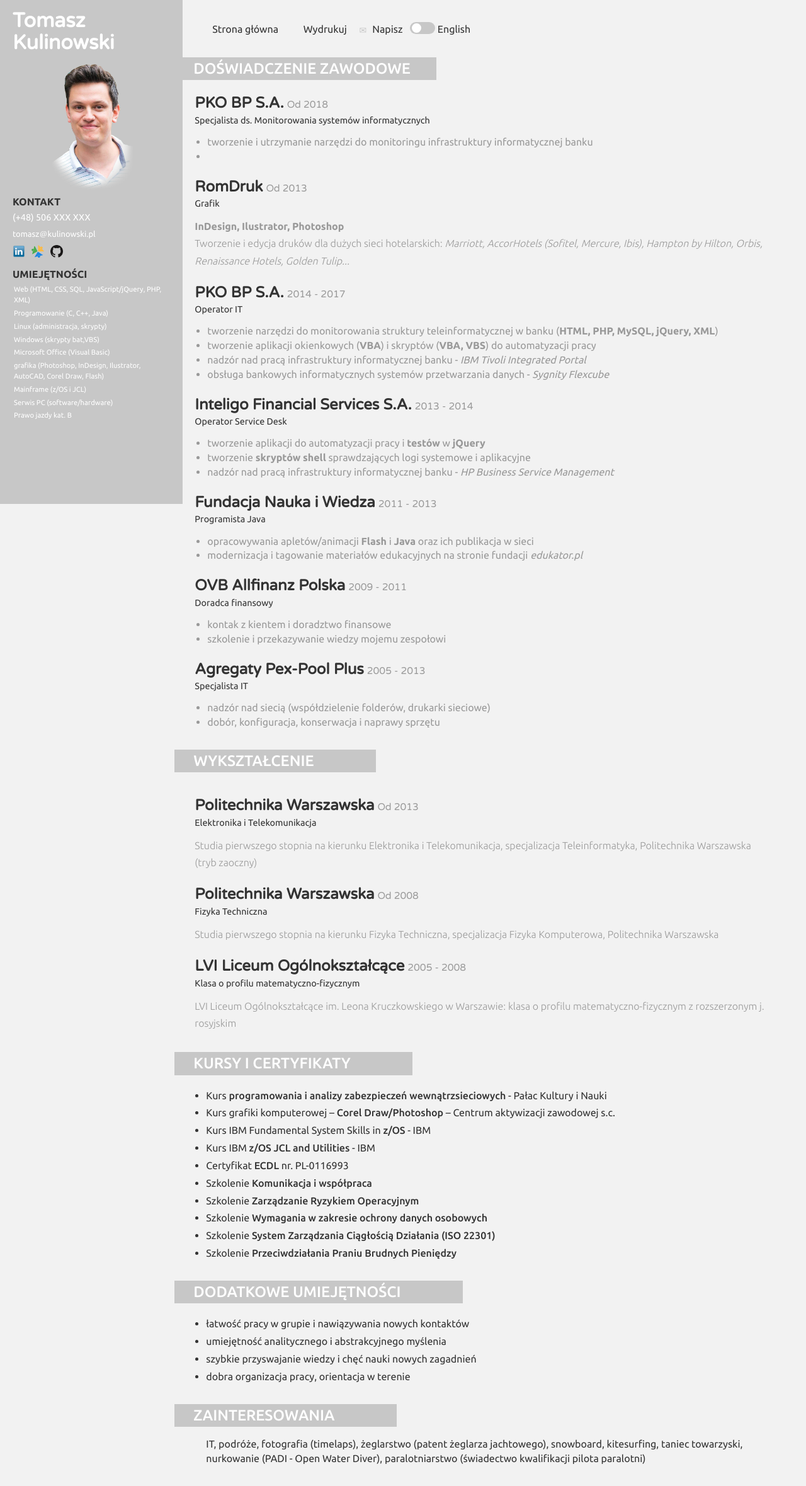
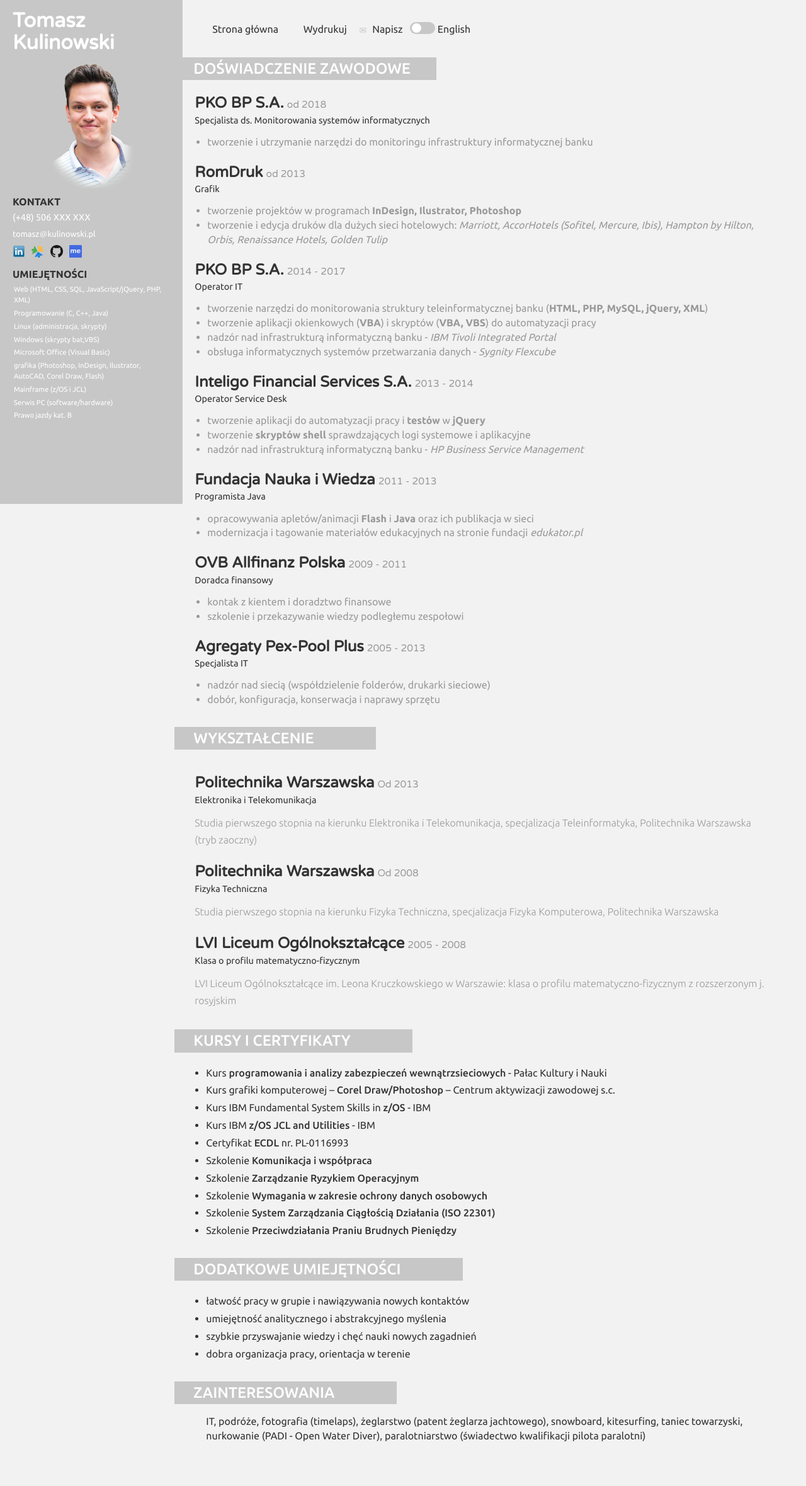
Before and after one commit to diabollo1/cv, a PHP site: page / in a window 1280 px wide. Shown: the whole page at 63% size. After the commit the page ends 2288 px from the top, so only its background shows below. Run offline with PHP 8.4, Linux system fonts and the light colour scheme; some web fonts are replaced.

Commit message:
2018_03_27 poprawa tłumaczenia, dodanie about.me

```diff
--- a/header.php
+++ b/header.php
@@ -21,6 +21,11 @@
 			<div class="soc">
 				<a href="https://github.com/diabollo1" target="_blank">
 					<img class="logo_soc" src="images/logo_github.png" alt="logo_github"/>
+				</a>
+			</div>
+			<div class="soc">
+				<a href="https://about.me/kulinowski" target="_blank">
+					<img class="logo_soc" src="images/logo_about.me.png" alt="logo_github"/>
 				</a>
 			</div>
 
--- a/index.php
+++ b/index.php
@@ -23,15 +23,14 @@
 	<!------------------->
 			<h3 class="clr2"><pl>DOŚWIADCZENIE ZAWODOWE</pl><an>EXPERIENCE</an></h3>
 			<div class="company_details">
-				<h4>PKO BP S.A.<span>Od 2018</span></h4>
+				<h4>PKO BP S.A.<span><pl>od 2018</pl><an>from 2018</an></span></h4>
 				<h6><pl>Specjalista ds. Monitorowania systemów informatycznych</pl>
-				<an>Specialist. Monitoring of information systems</an></h6>
+				<an>Monitoring of Information Systems Specialist</an></h6>
 				<!--<p>blablabla</p>-->
 					<div class="ul_margines">
 						<ul>
 							<li><pl>tworzenie i utrzymanie narzędzi do monitoringu infrastruktury informatycznej banku</pl>
-								<an>creating and maintaining a tool for monitoring the bank's IT infrastructure</an></li>
-							<li></li>
+								<an>creating and maintaining tools for monitoring the bank IT infrastructure</an></li>
 
 						</ul>
 					</div>
@@ -39,15 +38,16 @@
 			</div>
 	<!------------------->
 			<div class="company_details">
-				<h4>RomDruk<span>Od 2013</span></h4>
-				<h6><pl>Grafik</pl><an>Schedule</an></h6>
+				<h4>RomDruk<span><pl>od 2013</pl><an>from 2013</an></span></h4>
+				<h6><pl>Grafik</pl><an>Graphic Designer</an></h6>
 				<!--<p>blablabla</p>-->
-				<p>
-					<b>InDesign, Ilustrator, Photoshop</b>
-					<br>
-					<pl>Tworzenie i edycja druków dla dużych sieci hotelarskich: <i>Marriott, AccorHotels (Sofitel, Mercure, Ibis), Hampton by Hilton, Orbis, Renaissance Hotels, Golden Tulip...</i></pl>
-						<an>Creation and editing of prints for large hotel chains: <i>Marriott, AccorHotels (Sofitel, Mercure, Ibis), Hampton by Hilton, Orbis, Renaissance Hotels, Golden Tulip ...</i></an>
-				</p>
+				<div class="ul_margines">
+					<ul>
+						<li><pl>tworzenie projektów w programach <b>InDesign, Ilustrator, Photoshop</b></pl><an>creation of projects in <b>InDesign, Ilustrator, Photoshop</b></li>
+						<li><pl>tworzenie i edycja druków dla dużych sieci hotelowych: <i>Marriott, AccorHotels (Sofitel, Mercure, Ibis), Hampton by Hilton, Orbis, Renaissance Hotels, Golden Tulip</i></pl>
+						<an>creation and edition of prints and forms for large hotel chains: <i>Marriott, AccorHotels (Sofitel, Mercure, Ibis), Hampton by Hilton, Orbis, Renaissance Hotels, Golden Tulip</i></an></li>
+					</ul>
+				</div>
 				<!--
 					<div class="ul_margines">
 						<ul>
@@ -61,18 +61,18 @@
 	<!------------------->
 			<div class="company_details">
 				<h4>PKO BP S.A.<span>2014 - 2017</span></h4>
-				<h6><pl>Operator IT</pl><an>IT operator</an></h6>
+				<h6><pl>Operator IT</pl><an>IT Operator</an></h6>
 				<!--<p>blablabla</p>-->
 					<div class="ul_margines">
 						<ul>
-							<li><pl>tworzenie narzędzi do monitorowania struktury teleinformatycznej w banku (<b>HTML, PHP, MySQL, jQuery, XML</b>)</pl>
-								<an>creating tools for monitoring the teleinformation structure in the bank (<b>HTML, PHP, MySQL, jQuery, XML</b>)</an></li>
+							<li><pl>tworzenie narzędzi do monitorowania struktury teleinformatycznej banku (<b>HTML, PHP, MySQL, jQuery, XML</b>)</pl>
+								<an>creating tools for monitoring the bank teleinformation structure (<b>HTML, PHP, MySQL, jQuery, XML</b>)</an></li>
 							<li><pl>tworzenie aplikacji okienkowych (<b>VBA</b>) i skryptów (<b>VBA, VBS</b>) do automatyzacji pracy</pl>
-								<an>creating window applications (<b>VBA</b>) and scripts (<b>VBA, VBS</b>) for work automation</an></li>
-							<li><pl>nadzór nad pracą infrastruktury informatycznej banku - <i>IBM Tivoli Integrated Portal</i></pl>
-								<an>supervising the work of the bank's IT infrastructure - <i>IBM Tivoli Integrated Portal</i></an></li>
-							<li><pl>obsługa bankowych informatycznych systemów przetwarzania danych - <i>Sygnity Flexcube</i></pl>
-								<an>servicing of bank IT data processing systems - <i>Sygnity Flexcube</i></an></li>
+								<an>creating windows applications (<b>VBA</b>) and scripts (<b>VBA, VBS</b>) for work automation</an></li>
+							<li><pl>nadzór nad infrastrukturą informatyczną banku - <i>IBM Tivoli Integrated Portal</i></pl>
+								<an>supervising the bank IT infrastructure - <i>IBM Tivoli Integrated Portal</i></an></li>
+							<li><pl>obsługa informatycznych systemów przetwarzania danych - <i>Sygnity Flexcube</i></pl>
+								<an>servicing of IT data processing systems - <i>Sygnity Flexcube</i></an></li>
 						</ul>
 					</div>
 				<p class="cmpny1"></p>
@@ -80,16 +80,16 @@
 	<!------------------->
 			<div class="company_details">
 				<h4>Inteligo Financial Services S.A.<span>2013 - 2014</span></h4>
-				<h6><pl>Operator Service Desk</pl><an>Service Desk operator</an></h6>
+				<h6><pl>Operator Service Desk</pl><an>Service Desk Operator</an></h6>
 				<!--<p>blablabla</p>-->
 					<div class="ul_margines">
 						<ul>
 							<li><pl>tworzenie aplikacji do automatyzacji pracy i <b>testów</b> w <b>jQuery</b></pl>
 								<an>creating applications for work automation and <b>testing</b> in <b>jQuery</b></an></li>
 							<li><pl>tworzenie <b>skryptów shell</b> sprawdzających logi systemowe i aplikacyjne</pl>
-								<an>creating <b>shell scripts</b> that check system and application logs</an></li>
-							<li><pl>nadzór nad pracą infrastruktury informatycznej banku - <i>HP Business Service Management</i></pl>
-								<an>supervising the work of the bank's IT infrastructure - <i>HP Business Service Management</i></an></li>
+								<an>creating <b>shell scripts</b> checking system and application logs</an></li>
+							<li><pl>nadzór nad infrastrukturą informatyczną banku - <i>HP Business Service Management</i></pl>
+								<an>supervising the bank IT infrastructure - <i>HP Business Service Management</i></an></li>
 							</ul>
 					</div>
 				<p class="cmpny1"></p>
@@ -97,14 +97,14 @@
 	<!------------------->
 			<div class="company_details">
 				<h4>Fundacja Nauka i Wiedza<span>2011 - 2013</span></h4>
-				<h6>Programista Java</h6>
+				<h6><pl>Programista Java</pl><an>Java Programmer</an></h6>
 				<!--<p>blablabla</p>-->
 					<div class="ul_margines">
 						<ul>
 							<li><pl>opracowywania apletów/animacji <b>Flash</b> i <b>Java</b> oraz ich publikacja w sieci</pl>
 								<an>development of <b>Flash</b> and <b>Java</b> applets/animations and their publication on the web</an></li>
 							<li><pl>modernizacja i tagowanie materiałów edukacyjnych na stronie fundacji <i>edukator.pl</i></pl>
-								<an>modernization and tagging of educational materials on the website of <i>edukator.pl</i> foundation</an></li>
+								<an>modernisation and tagging of educational materials on the foundation website <i>edukator.pl</i> </an></li>
 							</ul>
 					</div>
 				<p class="cmpny1"></p>
@@ -112,28 +112,28 @@
 	<!------------------->
 			<div class="company_details">
 				<h4>OVB Allfinanz Polska<span>2009 - 2011</span></h4>
-				<h6><pl>Doradca finansowy</pl><an>Financial adviser</an></h6>
+				<h6><pl>Doradca finansowy</pl><an>Financial Adviser</an></h6>
 				<!--<p>blablabla</p>-->
 					<div class="ul_margines">
 						<ul>
 							<li><pl>kontak z kientem i doradztwo finansowe</pl>
-								<an>contact with the client and financial consulting</an></li>
-							<li><pl>szkolenie i przekazywanie wiedzy mojemu zespołowi</pl>
-								<an>training and transferring knowledge to my team</an></li>
+								<an>contact with the client and financial advising</an></li>
+							<li><pl>szkolenie i przekazywanie wiedzy podległemu zespołowi</pl>
+								<an>training and transferring knowledge to the dependent team</an></li>
 						</ul>
 					</div>
 			</div>
 	<!------------------->
 			<div class="company_details">
 				<h4>Agregaty Pex-Pool Plus<span>2005 - 2013</span></h4>
-				<h6><pl>Specjalista IT</pl><an>IT specialist</an></h6>
+				<h6><pl>Specjalista IT</pl><an>IT Specialist</an></h6>
 				<!--<p>blablabla</p>-->
 					<div class="ul_margines">
 						<ul>
 							<li><pl>nadzór nad siecią (współdzielenie folderów, drukarki sieciowe)</pl>
 								<an>network supervision (folder sharing, network printers)</an></li>
 							<li><pl>dobór, konfiguracja, konserwacja i naprawy sprzętu</pl>
-								<an>selection, configuration, maintenance and repair of equipment</an></li>
+								<an>selection, configuration, maintenance and repair of the equipment</an></li>
 							</ul>
 					</div>
 			</div>
```
Also changed, not shown: images/logo_about.me.png (added).
